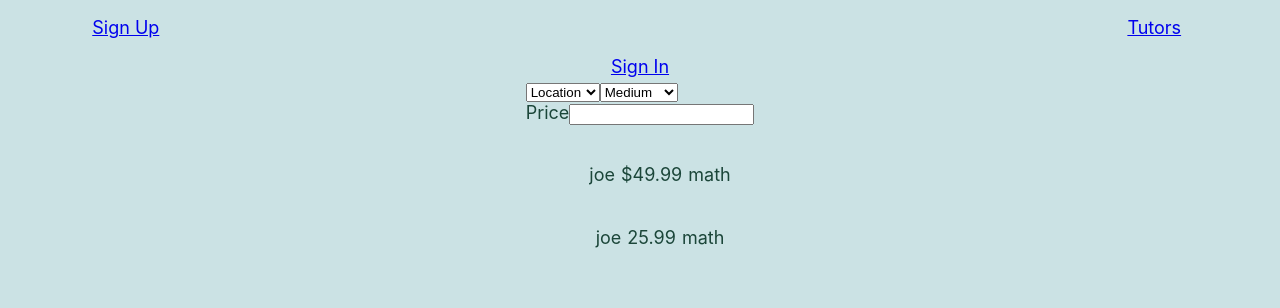
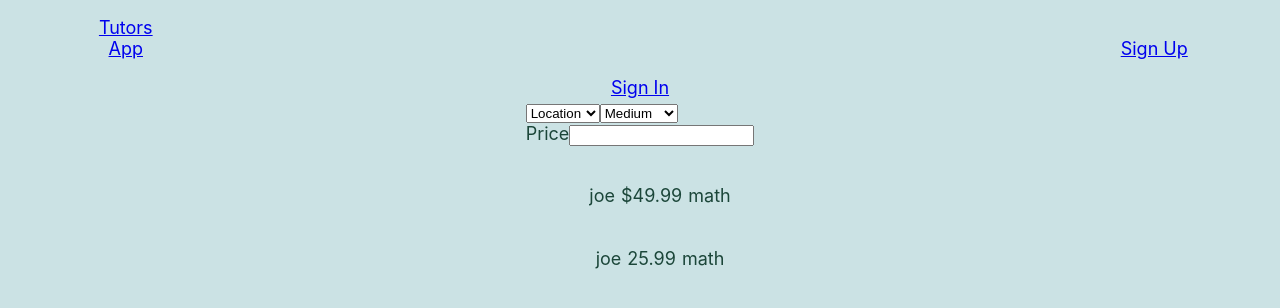
Before and after one commit to elireiner/tutors-app, a React (Create React App) app: page / in a window 1280 px wide. Shown: the top 308 px of the page. Built offline with nearby package versions, Linux system fonts and the light colour scheme.

Commit message:
Create home button functionality

```diff
--- a/src/Nav/Nav.js
+++ b/src/Nav/Nav.js
@@ -8,8 +8,9 @@ export default class Nav extends React.Component {
 
         return (
             <>
+        <Link to='/'>Tutors App</Link>
         <Link to='/students/signup'>Sign Up</Link>
-        <Link to='/tutors/signup'>Tutors</Link>
+
             </>
         )
     }
```
